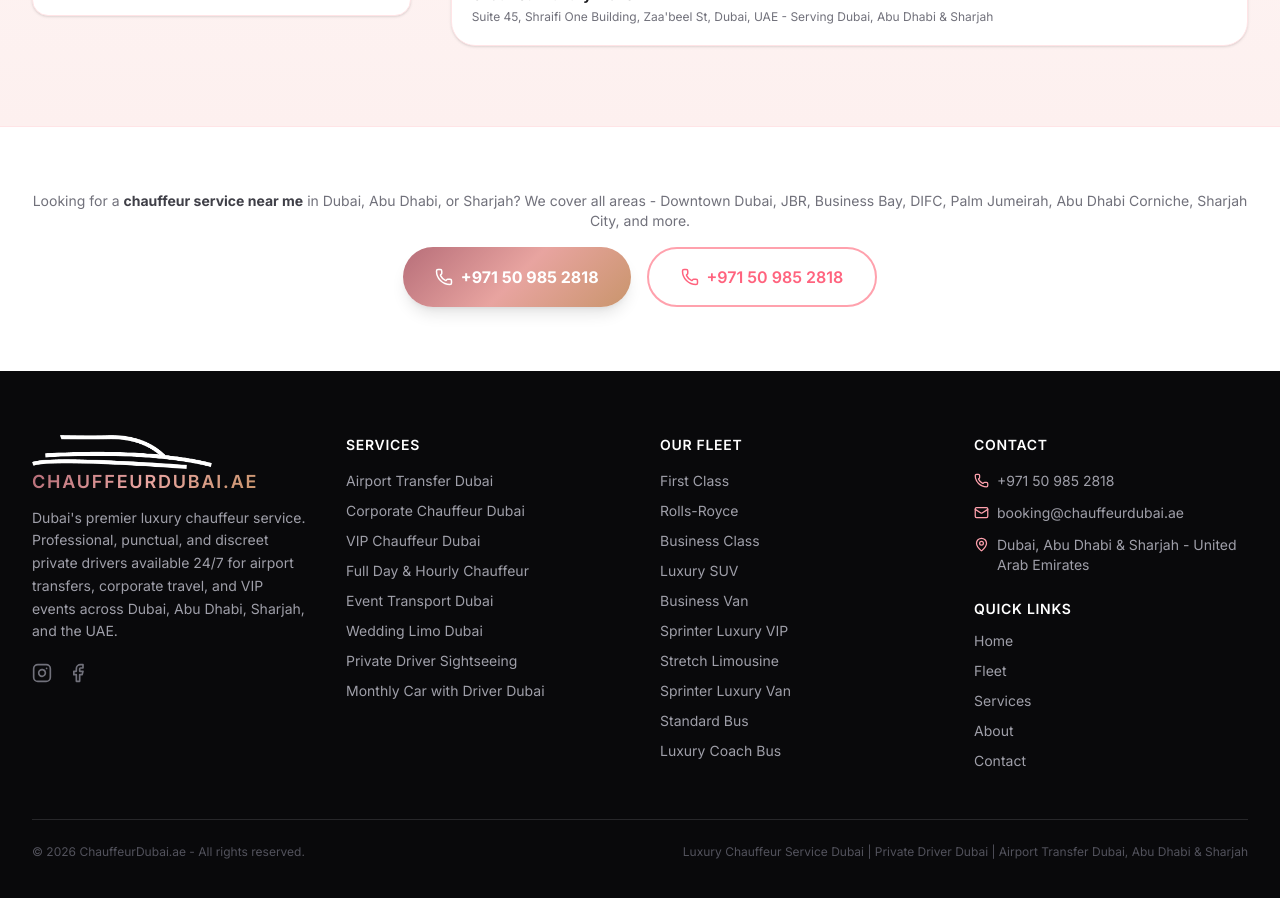
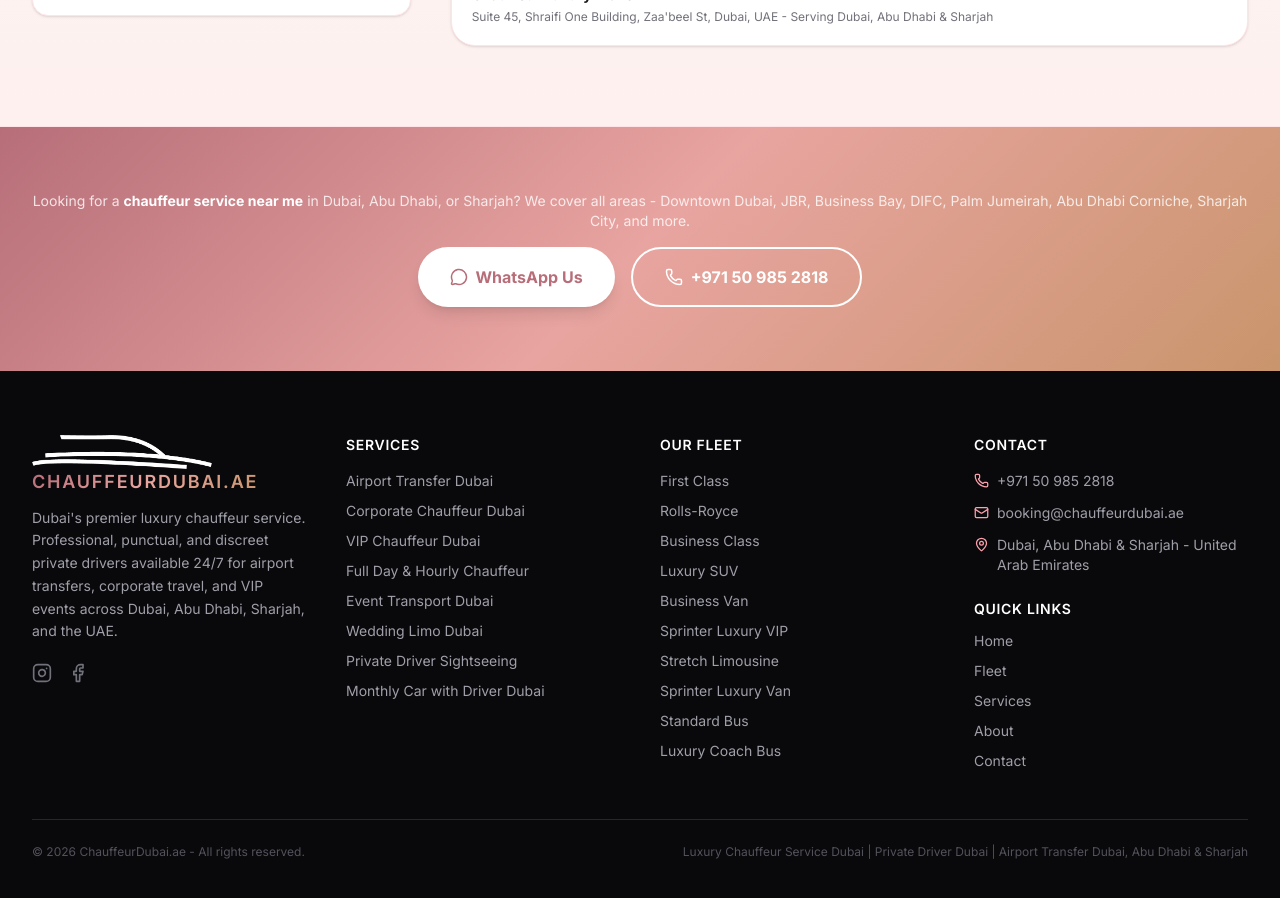
Before and after one commit to privilegelimo/chauffeurdubai, a Next.js app: page /contact in a window 1280 px wide. Shown: the part 1300-2198 px from the top of the page. Built offline with nearby package versions, Linux system fonts and the light colour scheme.

Commit message:
contact cta button

```diff
--- a/src/app/contact/page.tsx
+++ b/src/app/contact/page.tsx
@@ -168,7 +168,7 @@ export default function ContactPage() {
               <div className="flex gap-3">
                 {[
                   { icon: Instagram, href: "https://www.instagram.com/privilegeluxurylimo/", label: "Instagram" },
-                  { icon: Facebook, href: "https://www.facebook.com/chauffeurdubai.ae", label: "Facebook" },
+                  { icon: Facebook, href: "https://www.facebook.com/privilegelimo/", label: "Facebook" },
                   { icon: Youtube, href: "https://www.youtube.com/@privilegechauffeurandlimousine", label: "YouTube" },
                 ].map(({ icon: SocialIcon, href, label }) => (
                   <a
@@ -262,23 +262,30 @@ export default function ContactPage() {
       </section>
 
       {/* ── BOTTOM CTA ────────────────────────────────────────────────── */}
-      <section className="py-16 px-4 text-center bg-white border-t border-rose-100">
-        <p className="text-zinc-500 text-sm mb-4">
-          Looking for a <strong className="text-zinc-700">chauffeur service near me</strong> in Dubai, Abu Dhabi, or Sharjah?
+<section
+  className="py-16 px-4 text-center border-t border-rose-100"
+  style={{ background: roseGoldGradient }}
+>
+  <p className="text-white/80 text-sm mb-4">
+    Looking for a <strong className="text-white">chauffeur service near me</strong> in Dubai, Abu Dhabi, or Sharjah?
     We cover all areas - Downtown Dubai, JBR, Business Bay, DIFC, Palm Jumeirah, Abu Dhabi Corniche, Sharjah City, and more.
   </p>
   <div className="flex flex-col sm:flex-row justify-center gap-4">
     <a
-            href="tel:+971509852818"
-            className="inline-flex items-center justify-center gap-2 font-bold text-white px-8 py-4 rounded-full shadow-lg hover:opacity-90 transition-all"
-            style={{ background: roseGoldGradient }}
+      href="https://wa.me/971509852818"
+      target="_blank"
+      rel="noopener noreferrer"
+      className="inline-flex items-center justify-center gap-2 bg-white font-bold px-8 py-4 rounded-full shadow-lg hover:shadow-xl transition-all"
+      style={{ color: "#b76e79" }}
+      title="WhatsApp Chauffeur Dubai Luxury Travel Dubai Abu Dhabi Sharjah"
     >
-            <Phone size={18} />
-            +971 50 985 2818
+      <MessageCircle size={18} />
+      WhatsApp Us
     </a>
     <a
       href="tel:+971509852818"
-            className="inline-flex items-center justify-center gap-2 font-semibold border-2 border-rose-300 text-rose-400 hover:bg-rose-50 px-8 py-4 rounded-full transition-all"
+      className="inline-flex items-center justify-center gap-2 border-2 border-white text-white hover:bg-white hover:text-rose-400 font-bold px-8 py-4 rounded-full transition-all"
+      title="Call Chauffeur Dubai Luxury Travel - chauffeur service Dubai Abu Dhabi Sharjah"
     >
       <Phone size={18} />
       +971 50 985 2818
```
Lines whose indentation alone changed are shown as unchanged.
